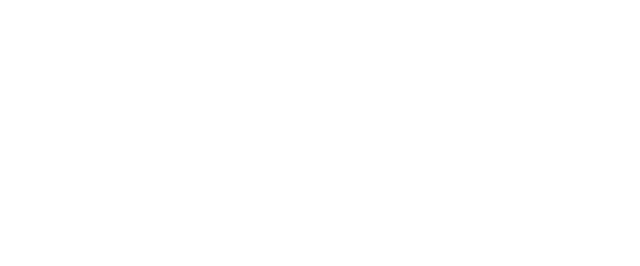
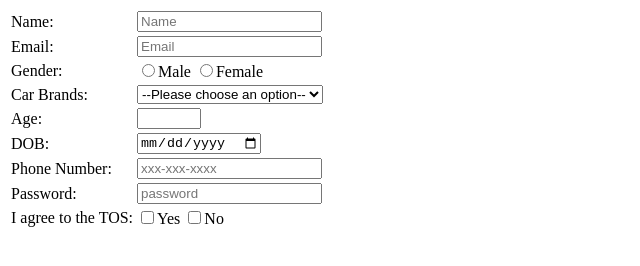
Before and after one commit to acciojob/signup-form-car-Shanu-Ch-Ghosh, a website: page main.html in a window 1280 px wide. Shown: the whole page, without its empty margins (0-640 px from the left). Drawn offline with Linux system fonts and the light colour scheme.

Commit message:
created a submission

```diff
--- a/main.html
+++ b/main.html
@@ -7,7 +7,75 @@
 </head>
 
 <body>
-	<!-- the entire body must be written by student -->
+	<form>
+	<table>
+		<tr>
+			<td>Name:</td>
+			<td>
+			<input type="text" id="name" placeholder="Name" required/>
+			</td>
+		  </tr>
+		<tr>
+			<td>Email:</td>
+			<td>
+				<input type="email" id="email" placeholder="Email" required/>
+			</td>
+		</tr>
+		<tr>
+			<td>
+				Gender:
+			</td>
+			<td>
+				<input type="radio" id="gender_m" value="Male" name="Gender">Male
+				<input type="radio" id="gender_f" value="Male" name="Gender">Female
+			</td>
+		</tr>
+		<tr>
+			<td>Car Brands:</td>
+			<td>
+			<select id="cars">
+				<option value="" disabled selected>--Please choose an option--</option>
+				<option>Audi</option>
+				<option>Honda city</option>
+				<option>BMW</option>
+				<option>Thar</option>
+				<option>Others</option>
+			</select>
+			</td>
+		</tr>
+		<tr>
+			<td>Age:</td>
+			<td>
+				<input type="number" id="age" name="age" min="1" max="120" required>
+			</td>
+		</tr>
+		<tr>
+			<td>DOB:</td>
+			<td>
+				<input type="date" id="age" required/>
+			</td>
+		</tr>
+		<tr>
+			<td>Phone Number:</td>
+			<td>
+				<input type="tel" id="tel" placeholder="xxx-xxx-xxxx"/>
+			</td>
+		</tr>
+		<tr>
+			<td>Password:</td>
+			<td>
+				<input type="password" id="password" placeholder="password" required/>
+			</td>
+		</tr>
+		<tr>
+			<td>I agree to the TOS:</td>
+			<td>
+				<input type="checkbox" name="Yes"required/>Yes
+				<input type="checkbox" name="No"required/>No
+			</td>
+		</tr>
+	</table>
+	</form>
     <script type="text/javascript" src="./script.js">
 </script>
 
```
